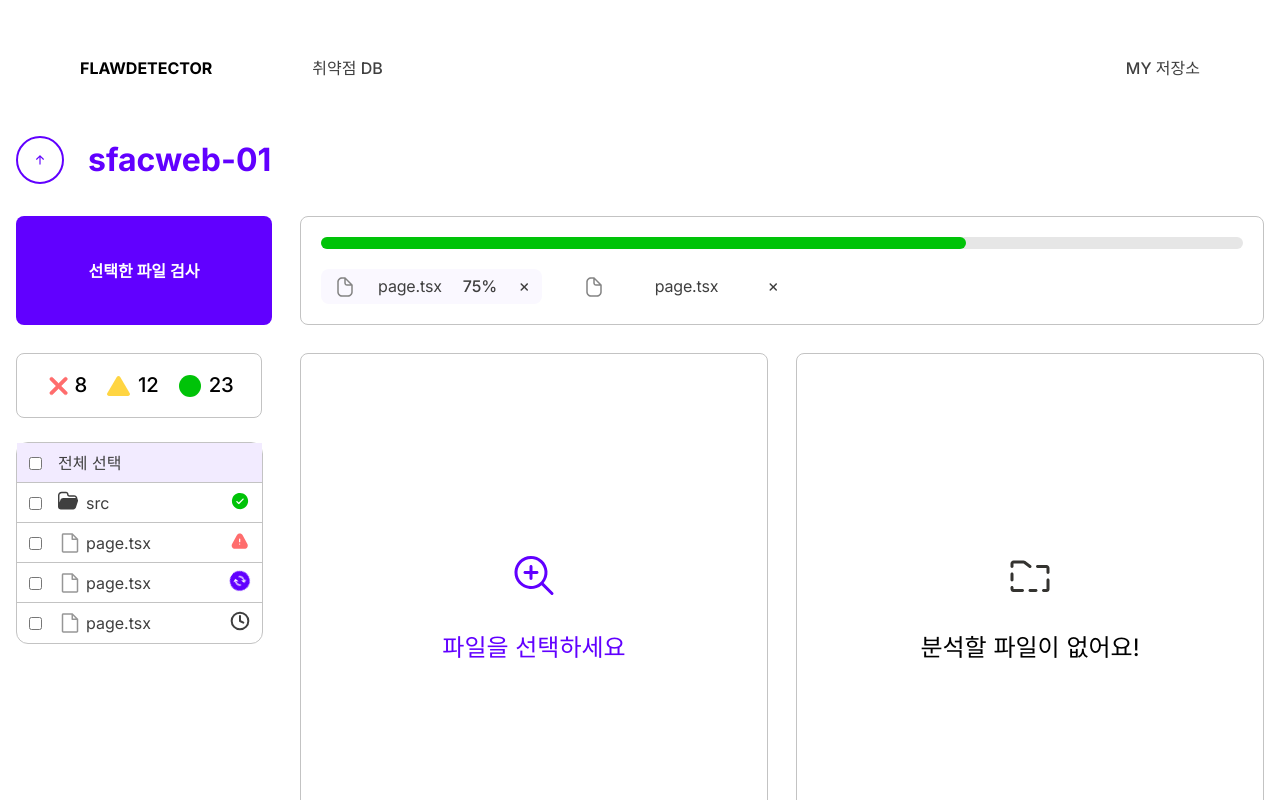
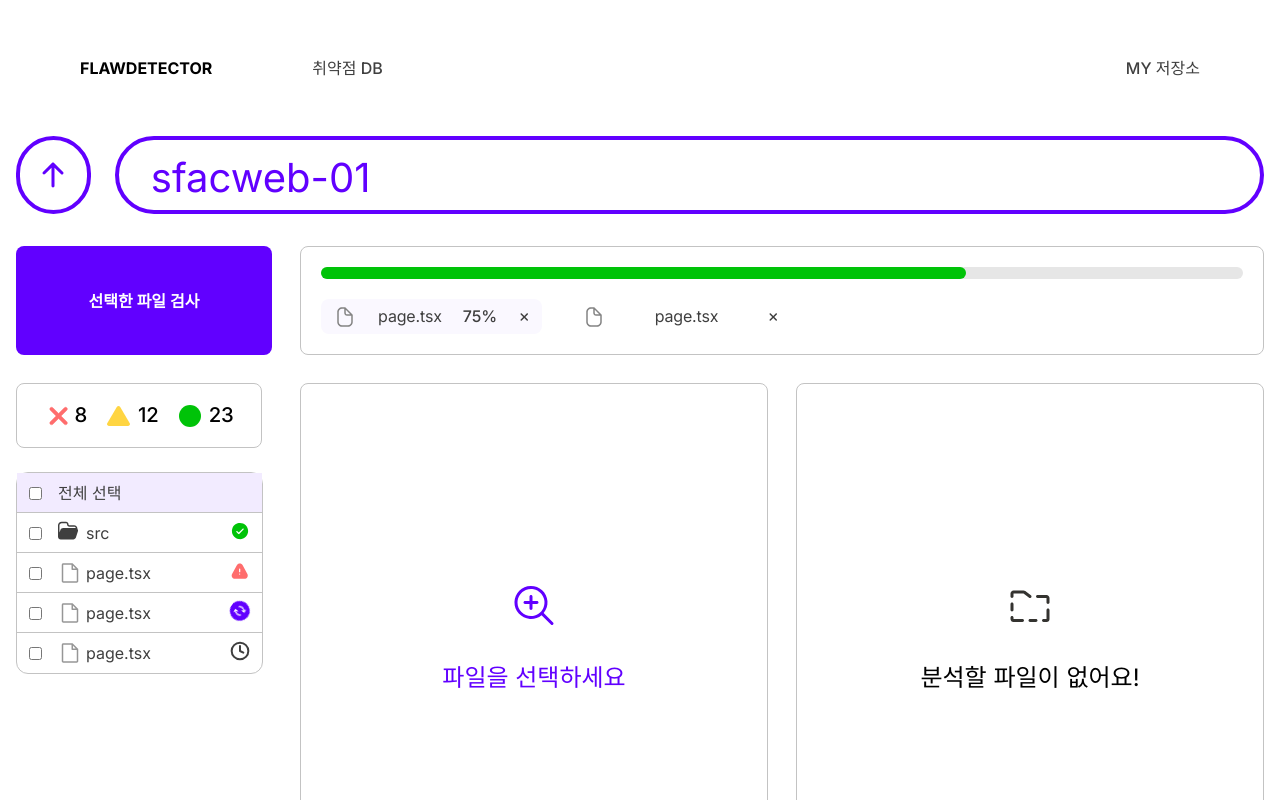
Before and after one commit to luc7yvicky/flaw-detector, a Next.js app: page /ai-analyze in a window 1280 px wide. Shown: the top 800 px of the page. Built offline with nearby package versions, Linux system fonts and the light colour scheme.

Commit message:
Style : 보더 스타일 변경

```diff
--- a/src/components/ui/TitleBar.tsx
+++ b/src/components/ui/TitleBar.tsx
@@ -1,6 +1,7 @@
 import { useRouter } from "next/navigation";
 import Button from "./Button";
 import { IconArrow } from "./Icons";
+// import { IconCaretLeft } from "./Icons";
 
 type TitleBarProps = {
   title: string;
@@ -17,18 +18,19 @@ export default function TitleBar({ title, backPath }: TitleBarProps) {
     }
   };
   return (
-    <div className="flex-center-left mb-8 flex">
+    <div className="flex-center-left mb-8 flex h-[4.875rem]">
       <Button
         shape="pill"
         variant="outlined"
-        className="flex-center-center size-12"
+        className="flex-center-center size-[4.875rem] border-[0.25rem]"
         onClick={onClickButton}
       >
+        {/* <IconCaretLeft /> */}
         <IconArrow />
       </Button>
-      <h1 className="ml-[1.5rem] text-[2rem] font-bold text-primary-500">
+      <div className="flex-center-start ml-[1.5rem] flex size-full rounded-full border-[0.25rem] border-primary-500 px-[2rem] py-2 text-[2.5rem] text-primary-500">
         {title}
-      </h1>
+      </div>
     </div>
   );
 }
```
